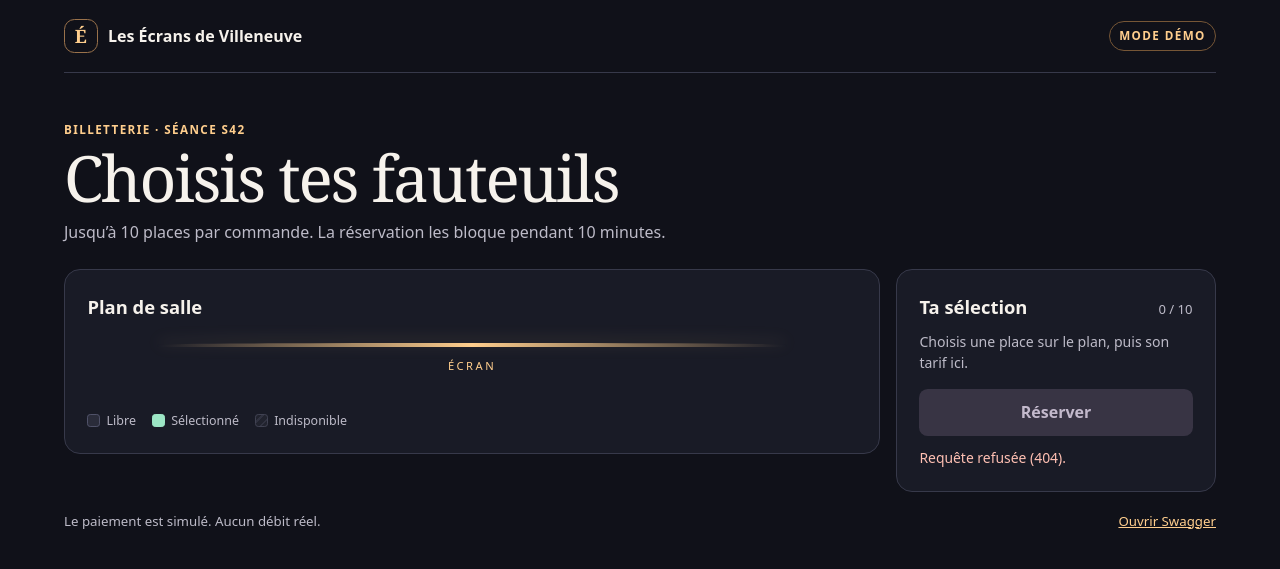
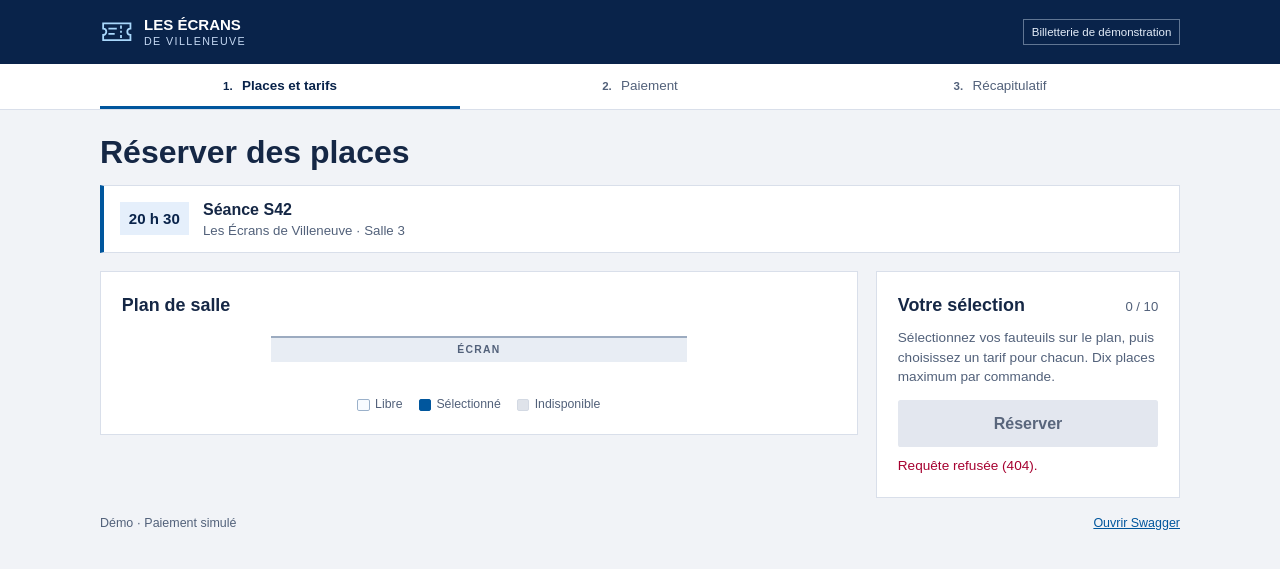
Before and after one commit to BicMehdi/ecrans-villeneuve-equipe11, a web app: page /index.html in a window 1280 px wide. Shown: the top 569 px of the page. Run offline with its HTML, style and script files only (its server is not run), Linux system fonts and the light colour scheme; data that the repository does not hold is empty.

Commit message:
Présenter la réservation comme une billetterie de cinéma

```diff
--- a/code/vente/src/main/resources/static/index.html
+++ b/code/vente/src/main/resources/static/index.html
@@ -3,101 +3,126 @@
 <head>
 <meta charset="utf-8">
 <meta name="viewport" content="width=device-width, initial-scale=1">
-<meta name="theme-color" content="#101119">
+<meta name="theme-color" content="#09234a">
 <title>Réservation S42 · Les Écrans de Villeneuve</title>
 <style>
 :root {
-  color-scheme: dark;
-  font: 16px/1.55 system-ui, sans-serif;
-  --fond: #101119;
-  --panneau: #191b26;
-  --texte: #f6f2ec;
-  --secondaire: #bdbbc8;
-  --bord: #37394a;
-  --ambre: #ffce8d;
-  --menthe: #9ce6c5;
-  background: var(--fond);
-  color: var(--texte);
+  color-scheme: light;
+  font: 16px/1.45 Arial, sans-serif;
+  --navy: #09234a;
+  --blue: #00569d;
+  --red: #c9003c;
+  --red-hover: #ab0033;
+  --paper: #f1f3f7;
+  --text: #152745;
+  --muted: #52617a;
+  --border: #d9dfea;
+  background: var(--paper);
+  color: var(--text);
 }
 * { box-sizing: border-box; }
 body { margin: 0; }
-header, main, footer { width: min(72rem, calc(100% - 2rem)); margin-inline: auto; }
-header { display: flex; align-items: center; justify-content: space-between; gap: 1rem; padding: 1.2rem 0; border-bottom: 1px solid var(--bord); }
-.marque { display: flex; align-items: center; gap: .65rem; font-weight: 750; }
-.monogramme { display: grid; place-items: center; width: 2.1rem; height: 2.1rem; border: 1px solid #9a724b; border-radius: .65rem; color: var(--ambre); font: 700 1.15rem Georgia, serif; }
-.badge, .surtitre { font-size: .73rem; font-weight: 750; letter-spacing: .12em; text-transform: uppercase; }
-.badge { color: var(--ambre); padding: .28rem .58rem; border: 1px solid #765636; border-radius: 2rem; white-space: nowrap; }
-.hero { padding: clamp(1.7rem, 4vw, 3rem) 0 1.55rem; }
-.surtitre { color: var(--ambre); }
-h1 { font: 500 clamp(2.15rem, 5vw, 4.1rem)/1.05 Georgia, serif; letter-spacing: -.035em; margin: .28rem 0 .55rem; }
-h2 { margin: 0; font-size: 1.15rem; }
-p { margin: 0; }
-.hero p:last-child, .secondaire { color: var(--secondaire); }
-.disposition { display: grid; grid-template-columns: minmax(0, 1fr) minmax(17rem, 20rem); gap: 1rem; align-items: start; }
-.carte { min-width: 0; padding: clamp(.8rem, 2vw, 1.4rem); border: 1px solid var(--bord); border-radius: 1rem; background: var(--panneau); }
-.titre-carte { display: flex; align-items: baseline; justify-content: space-between; gap: .5rem; flex-wrap: wrap; }
-#disponibilite { color: var(--menthe); font-size: .84rem; }
-.ecran { text-align: center; color: var(--ambre); letter-spacing: .22em; text-transform: uppercase; font-size: .7rem; margin: 1.35rem auto 1rem; max-width: 82%; }
-.ecran::before { content: ''; display: block; height: .3rem; margin-bottom: .6rem; border-radius: 60% 60% .2rem .2rem; background: linear-gradient(90deg, transparent, var(--ambre), transparent); box-shadow: 0 -.2rem 1rem #ffce8d30; }
+.wrap { width: min(67.5rem, calc(100% - 2rem)); margin-inline: auto; }
+header { background: var(--navy); color: white; }
+.en-tete { display: flex; align-items: center; justify-content: space-between; gap: 1rem; min-height: 4rem; }
+.marque { display: flex; align-items: center; gap: .65rem; line-height: 1.05; font-size: .94rem; font-weight: 800; text-transform: uppercase; }
+.marque small { display: block; margin-top: .2rem; font-size: .67rem; font-weight: 500; letter-spacing: .13em; color: #c5d9f4; }
+.ticket { width: 2.1rem; height: 2.1rem; color: #a9d8fc; }
+.badge { color: #e4edf9; border: 1px solid #617693; font-size: .72rem; padding: .25rem .48rem; white-space: nowrap; }
+.progression { background: white; border-bottom: 1px solid var(--border); }
+.etapes { display: grid; grid-template-columns: repeat(3, 1fr); margin-block: 0; padding: 0; list-style: none; }
+.etapes li { padding: .75rem .4rem .65rem; text-align: center; color: var(--muted); border-bottom: 3px solid transparent; font-size: .84rem; }
+.etapes li[aria-current="step"] { border-color: var(--blue); color: var(--navy); font-weight: 700; }
+.numero { font-size: .72rem; font-weight: 700; margin-right: .35rem; }
+main { padding-top: 1.5rem; }
+h1, h2, p { margin: 0; }
+h1 { font-size: clamp(1.45rem, 3vw, 2rem); line-height: 1.16; margin-bottom: .85rem; }
+h2 { font-size: 1.12rem; }
+.seance { display: flex; align-items: center; gap: .9rem; margin-bottom: 1.15rem; padding: .75rem 1rem; background: white; border: 1px solid var(--border); border-left: 4px solid var(--blue); }
+.horaire { padding: .35rem .55rem; background: #e5effb; color: var(--navy); font-size: .94rem; font-weight: 800; white-space: nowrap; }
+.seance strong { display: block; }
+.seance p { font-size: .83rem; color: var(--muted); }
+.disposition { display: grid; grid-template-columns: minmax(0, 1fr) minmax(16rem, 19rem); gap: 1.15rem; align-items: start; }
+.carte { min-width: 0; padding: clamp(.8rem, 2vw, 1.3rem); border: 1px solid var(--border); background: white; }
+.titre-carte { display: flex; align-items: baseline; justify-content: space-between; gap: .35rem .65rem; flex-wrap: wrap; }
+#disponibilite, .compteur { color: var(--muted); font-size: .82rem; }
+.ecran { width: min(75%, 26rem); margin: 1.05rem auto .9rem; padding: .28rem .4rem; background: #e8edf4; border-top: 2px solid #9cabc0; color: var(--muted); text-align: center; text-transform: uppercase; letter-spacing: .12em; font-size: .65rem; font-weight: 700; }
 .defilement { overflow-x: auto; }
-#plan { display: grid; gap: .3rem; padding: .15rem; min-width: var(--largeur-plan, auto); }
-.rangee { display: grid; grid-template-columns: 1.1rem repeat(var(--colonnes), minmax(0, 1fr)); gap: clamp(.16rem, .5vw, .4rem); align-items: center; }
-.rang { color: var(--secondaire); font-size: .72rem; font-weight: 700; }
+#plan { display: grid; gap: .27rem; padding: .18rem; min-width: var(--largeur-plan, auto); max-width: 36rem; margin-inline: auto; }
+.rangee { display: grid; grid-template-columns: 1rem repeat(var(--colonnes), minmax(0, 1fr)); gap: clamp(.14rem, .5vw, .38rem); align-items: center; }
+.rang { color: var(--muted); font-size: .72rem; font-weight: 700; }
 button, select { font: inherit; }
 button { cursor: pointer; }
 button:disabled { cursor: default; }
-button:focus-visible, select:focus-visible, a:focus-visible, summary:focus-visible { outline: 2px solid var(--ambre); outline-offset: 2px; }
-.fauteuil { min-width: 0; min-height: 2rem; padding: 0; color: var(--texte); background: #2a2c3a; border: 1px solid #505269; border-radius: .42rem .42rem .27rem .27rem; font-size: clamp(.57rem, 1.35vw, .8rem); font-variant-numeric: tabular-nums; font-weight: 700; }
-.fauteuil:hover:not(:disabled) { border-color: var(--menthe); }
-.fauteuil[aria-pressed="true"], .pastille.choisie { background: var(--menthe); border-color: var(--menthe); color: #14271e; }
-.fauteuil.indisponible, .pastille.indisponible { background: repeating-linear-gradient(135deg,#21232e,#21232e 4px,#303240 4px,#303240 6px); border-color: #404252; color: #aaaaba; }
-.legende { display: flex; flex-wrap: wrap; gap: .5rem 1rem; margin: 1rem 0 0; padding: 0; list-style: none; color: var(--secondaire); font-size: .78rem; }
-.legende li { display: flex; align-items: center; gap: .4rem; }
-.pastille { width: .8rem; height: .8rem; border: 1px solid #505269; border-radius: .2rem; background: #2a2c3a; }
-.compteur { color: var(--secondaire); font-size: .82rem; white-space: nowrap; }
-#selection { display: grid; gap: .45rem; margin: .9rem 0; }
-#vide { color: var(--secondaire); font-size: .88rem; padding: .6rem 0 .9rem; }
-.billet { display: grid; grid-template-columns: 2.6rem minmax(0, 1fr); gap: .5rem; align-items: center; }
-.billet span { font-weight: 750; color: var(--menthe); }
-select { min-width: 0; width: 100%; padding: .42rem; background: #242633; color: var(--texte); border: 1px solid var(--bord); border-radius: .38rem; }
-.action { width: 100%; border-radius: .55rem; border: 1px solid transparent; padding: .65rem .55rem; background: var(--ambre); color: #2d1e11; font-weight: 750; }
-.action:hover:not(:disabled) { background: #ffdda9; }
-.action:disabled { background: #383444; color: #c3b9cc; }
-.action.secondaire { background: transparent; color: var(--texte); border-color: var(--bord); margin-top: .55rem; }
-.action.secondaire:hover:not(:disabled) { background: #303344; }
-#recu { margin: .85rem 0 0; border-top: 1px solid var(--bord); padding-top: .9rem; }
-#statut { font-weight: 750; color: var(--menthe); }
-#montant { font-size: 1.55rem; font-weight: 750; font-variant-numeric: tabular-nums; }
-#places-commande, #delai { color: var(--secondaire); font-size: .88rem; }
-#delai { margin: .3rem 0 .6rem; }
-#reference { color: var(--ambre); font-size: .85rem; }
-details { margin: .55rem 0; }
-summary { color: var(--secondaire); font-size: .78rem; cursor: pointer; }
+button:focus-visible, select:focus-visible, a:focus-visible, summary:focus-visible { outline: 2px solid var(--blue); outline-offset: 2px; }
+.fauteuil { min-width: 0; min-height: 1.9rem; padding: 0; color: #23446b; background: #f8fbff; border: 1px solid #9bb1ca; border-radius: .23rem .23rem .12rem .12rem; font-size: clamp(.55rem, 1.35vw, .77rem); font-variant-numeric: tabular-nums; font-weight: 700; }
+.fauteuil:hover:not(:disabled) { border-color: var(--blue); background: #deedfc; color: var(--navy); }
+.fauteuil[aria-pressed="true"], .fauteuil[aria-pressed="true"]:hover, .pastille.choisie { background: var(--blue); border-color: var(--blue); color: white; }
+.fauteuil.indisponible, .pastille.indisponible { background: #dfe3ea; border-color: #d3d9e3; color: #5c6779; }
+.legende { display: flex; flex-wrap: wrap; justify-content: center; gap: .45rem 1rem; margin: .85rem 0 0; padding: 0; list-style: none; color: var(--muted); font-size: .77rem; }
+.legende li { display: flex; align-items: center; gap: .35rem; }
+.pastille { width: .77rem; height: .77rem; border: 1px solid #9bb1ca; border-radius: .12rem; background: #f8fbff; }
+.aide { color: var(--muted); font-size: .85rem; margin: .55rem 0 .8rem; }
+#selection { display: grid; gap: .5rem; margin: .75rem 0; }
+.billet { display: grid; grid-template-columns: 2rem minmax(0, 1fr); gap: .5rem; align-items: center; }
+.billet span { font-weight: 700; }
+select { min-width: 0; width: 100%; padding: .45rem; background: white; color: var(--text); border: 1px solid #b4c0d2; border-radius: .15rem; }
+.action { width: 100%; border: 1px solid transparent; border-radius: .16rem; padding: .68rem .5rem; background: var(--red); color: white; font-weight: 700; }
+.action:hover:not(:disabled) { background: var(--red-hover); }
+.action:disabled { background: #e3e7ef; color: #59667c; }
+.action.secondaire { background: white; color: var(--navy); border-color: #8a9ab1; margin-top: .55rem; }
+.action.secondaire:hover:not(:disabled) { background: var(--paper); }
+#recu h2 { margin-bottom: .45rem; }
+#statut { color: var(--blue); font-size: .86rem; font-weight: 700; }
+#montant { font-size: 1.45rem; font-weight: 700; font-variant-numeric: tabular-nums; margin: .2rem 0; }
+#places-commande, #delai, #reference { color: var(--muted); font-size: .85rem; }
+#delai { margin: .25rem 0 .45rem; }
+details { margin: .5rem 0 .7rem; }
+summary { color: var(--blue); font-size: .79rem; cursor: pointer; }
 code { display: block; overflow-wrap: anywhere; font-size: .76rem; margin-top: .35rem; }
-#message { margin-top: .7rem; color: #ffc0b3; font-size: .87rem; }
+#message { margin-top: .6rem; color: #a60030; font-size: .85rem; }
 #message:empty { display: none; }
-footer { display: flex; justify-content: space-between; flex-wrap: wrap; gap: .4rem 1rem; color: var(--secondaire); font-size: .83rem; padding: 1.15rem 0 1.5rem; }
-a { color: var(--ambre); }
+footer { display: flex; justify-content: space-between; flex-wrap: wrap; gap: .4rem 1rem; color: var(--muted); font-size: .78rem; padding: 1rem 0 1.35rem; }
+a { color: var(--blue); }
 [hidden] { display: none !important; }
-@media (max-width: 48rem) { .disposition { grid-template-columns: minmax(0, 1fr); } }
-@media (max-width: 26rem) {
-  .marque { font-size: .88rem; }
-  .badge { font-size: .62rem; }
-  .rangee { grid-template-columns: .7rem repeat(var(--colonnes), minmax(0, 1fr)); }
-  .fauteuil { min-height: 1.8rem; }
+@media (max-width: 46rem) { .disposition { grid-template-columns: minmax(0, 1fr); } }
+@media (max-width: 25rem) {
+  .wrap { width: calc(100% - 1rem); }
+  .rangee { grid-template-columns: .65rem repeat(var(--colonnes), minmax(0, 1fr)); }
+  .etapes li { font-size: .72rem; padding-inline: .15rem; }
+  .numero { margin-right: .16rem; }
+  .fauteuil { min-height: 1.65rem; }
 }
 </style>
 </head>
 <body>
 <header>
-  <div class="marque"><span class="monogramme" aria-hidden="true">É</span> Les Écrans de Villeneuve</div>
-  <span class="badge">Mode démo</span>
+  <div class="wrap en-tete">
+    <div class="marque">
+      <svg class="ticket" viewBox="0 0 32 32" fill="none" stroke="currentColor" stroke-width="1.7" aria-hidden="true">
+        <path d="M3 8h26v5a3 3 0 0 0 0 6v5H3v-5a3 3 0 0 0 0-6V8Z"/>
+        <path d="M20 10v3m0 2v2m0 2v3M8 13h8m-8 5h6"/>
+      </svg>
+      <span>Les Écrans<small>de Villeneuve</small></span>
+    </div>
+    <span class="badge">Billetterie de démonstration</span>
+  </div>
 </header>
-<main>
-  <div class="hero">
-    <p class="surtitre">Billetterie · Séance S42</p>
-    <h1>Choisis tes fauteuils</h1>
-    <p>Jusqu’à 10 places par commande. La réservation les bloque pendant 10 minutes.</p>
+<nav class="progression" aria-label="Étapes de la réservation">
+  <ol class="wrap etapes">
+    <li aria-current="step"><span class="numero">1.</span> Places et tarifs</li>
+    <li><span class="numero">2.</span> Paiement</li>
+    <li><span class="numero">3.</span> Récapitulatif</li>
+  </ol>
+</nav>
+<main class="wrap">
+  <h1>Réserver des places</h1>
+  <div class="seance">
+    <time class="horaire" datetime="20:30">20 h 30</time>
+    <div>
+      <strong>Séance S42</strong>
+      <p>Les Écrans de Villeneuve · Salle 3</p>
+    </div>
   </div>
   <div class="disposition">
     <section class="carte" aria-labelledby="titre-plan">
@@ -116,14 +141,15 @@ a { color: var(--ambre); }
     <section class="carte" aria-labelledby="titre-selection">
       <form id="reservation">
         <div class="titre-carte">
-          <h2 id="titre-selection">Ta sélection</h2>
+          <h2 id="titre-selection">Votre sélection</h2>
           <span class="compteur" id="compteur" aria-live="polite">0 / 10</span>
         </div>
-        <p id="vide">Choisis une place sur le plan, puis son tarif ici.</p>
+        <p id="vide" class="aide">Sélectionnez vos fauteuils sur le plan, puis choisissez un tarif pour chacun. Dix places maximum par commande.</p>
         <div id="selection" hidden></div>
         <button id="reserver" class="action" disabled>Réserver</button>
       </form>
       <div id="recu" hidden>
+        <h2>Votre réservation</h2>
         <p id="statut" role="status"></p>
         <p id="montant"></p>
         <p id="places-commande"></p>
@@ -140,8 +166,8 @@ a { color: var(--ambre); }
     </section>
   </div>
 </main>
-<footer>
-  <span>Le paiement est simulé. Aucun débit réel.</span>
+<footer class="wrap">
+  <span>Démo · Paiement simulé</span>
   <a href="/swagger-ui.html">Ouvrir Swagger</a>
 </footer>
 <script>
@@ -153,6 +179,7 @@ const reserver = document.querySelector('#reserver');
 const payer = document.querySelector('#payer');
 const nouvelle = document.querySelector('#nouvelle');
 const recu = document.querySelector('#recu');
+const etapes = document.querySelectorAll('.etapes li');
 const statut = document.querySelector('#statut');
 const delai = document.querySelector('#delai');
 const choix = new Map();
@@ -208,7 +235,7 @@ function choisir(place) {
   message.textContent = '';
   if (choix.has(place)) choix.delete(place);
   else if (choix.size === 10) {
-    message.textContent = 'Tu peux choisir jusqu’à 10 fauteuils par commande.';
+    message.textContent = 'Vous pouvez choisir jusqu’à 10 fauteuils par commande.';
     return;
   } else choix.set(place, 'PLEIN');
   afficherFauteuils();
@@ -285,6 +312,11 @@ function afficherDelai() {
 function afficherCommande() {
   formulaire.hidden = Boolean(commande);
   recu.hidden = !commande;
+  const etape = !commande ? 0 : commande.confirmee ? 2 : 1;
+  etapes.forEach((element, index) => {
+    if (index === etape) element.setAttribute('aria-current', 'step');
+    else element.removeAttribute('aria-current');
+  });
   if (!commande) return;
   statut.textContent = commande.confirmee
     ? (commande.urlPaiement ? 'Notification de paiement reçue' : 'Commande confirmée')
```
